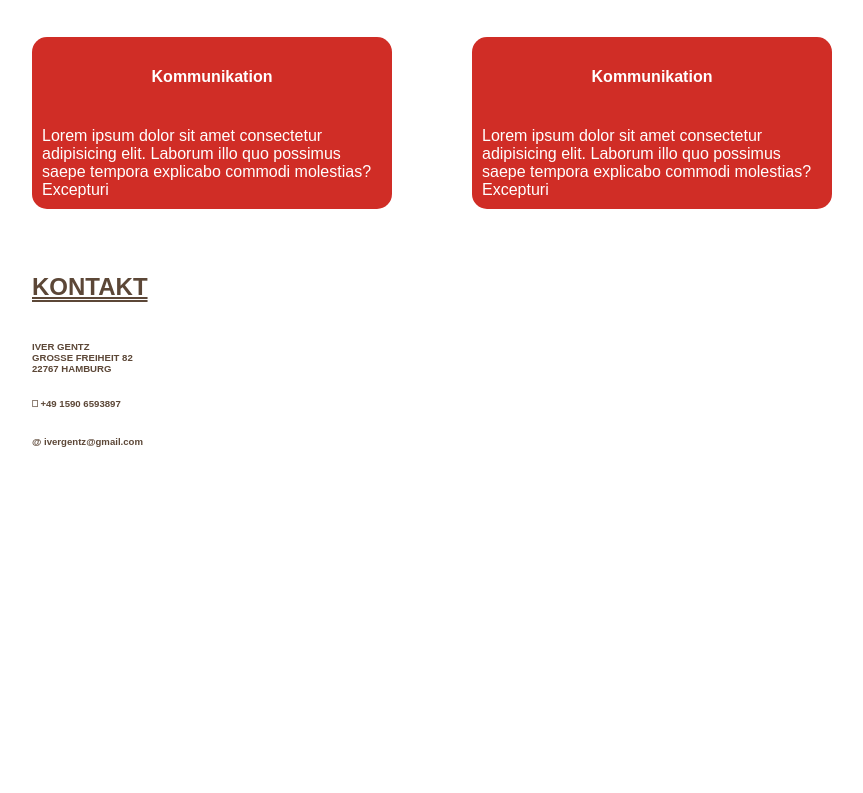
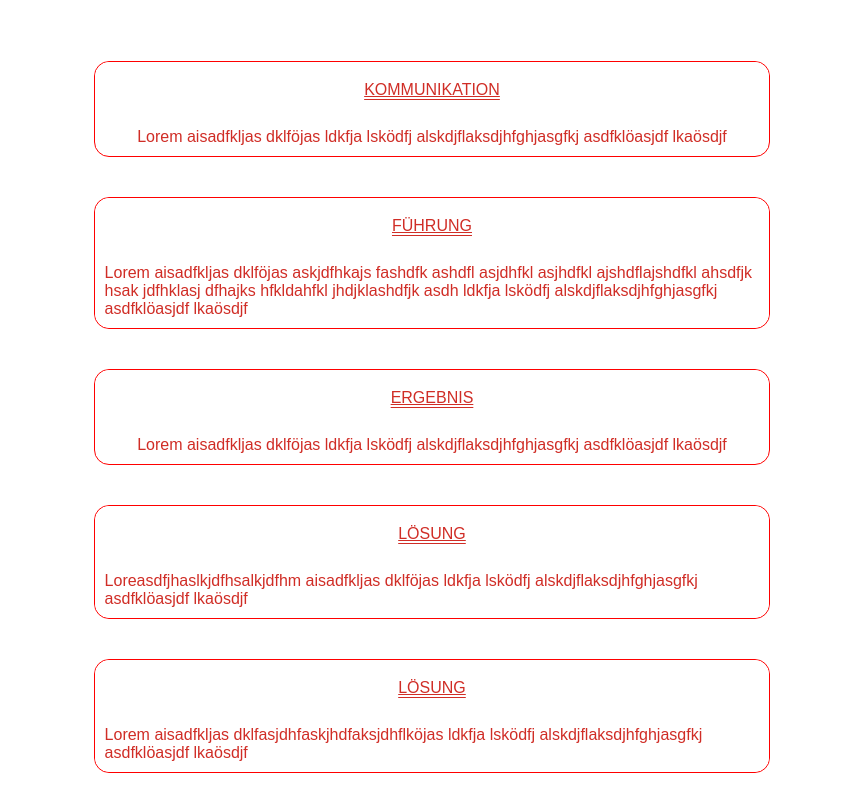
Before and after one commit to ivergentz/applicationiver, a React (Create React App) app: page / in a window 1280 px wide. Shown: the part 1367-2160 px from the top of the page, without its empty margins (208-1071 px from the left). Before the commit the page ends 1903 px from the top, so only its background shows below. Built offline with nearby package versions, Linux system fonts and the light colour scheme.

Commit message:
card section finalized

```diff
--- a/src/cards/CardWrapper.js
+++ b/src/cards/CardWrapper.js
@@ -5,7 +5,6 @@ import Cards from "./Cards"
 const CardWrapper = () => {
   return (
     <Wrapper>
-      <Cards />
       <Cards />
     </Wrapper>
   )
--- a/src/cards/Cards.js
+++ b/src/cards/Cards.js
@@ -1,14 +1,19 @@
 import React from "react"
 import styled from "styled-components"
+import cardcontent from "./cardcontent"
 
 const CardWrapper = () => {
+  console.log(cardcontent)
   return (
     <Wrapper>
-      <Header>Kommunikation</Header>
-      <Text>
-        Lorem ipsum dolor sit amet consectetur adipisicing elit. Laborum illo
-        quo possimus saepe tempora explicabo commodi molestias? Excepturi
-      </Text>
+      {cardcontent.map(function (card) {
+        return (
+          <Card key={card.id}>
+            <Header>{card.title}</Header>
+            <Text>{card.text}</Text>
+          </Card>
+        )
+      })}
     </Wrapper>
   )
 }
@@ -18,19 +23,26 @@ export default CardWrapper
 const Wrapper = styled.div`
   display: flex;
   flex-direction: column;
-  width: 45%;
+  align-items: center;
+  padding: 3vh;
+  border-radius: 20px;
+  padding-bottom: 0;
 `
 
 const Header = styled.h3`
   display: flex;
-  height: 10vh;
+  width: 100%;
+  height: 7vh;
   justify-content: center;
   align-items: center;
-  background: rgb(208, 45, 38);
-  color: white;
+  background: white;
+  color: rgb(208, 45, 38);
   font-size: 16px;
   border-radius: 15px 15px 0 0;
   border: none;
+  text-transform: uppercase;
+  font-weight: 100;
+  text-decoration: underline double;
 `
 
 const Text = styled.p`
@@ -38,10 +50,21 @@ const Text = styled.p`
   height: auto;
   justify-content: center;
   align-items: center;
-  background: rgb(208, 45, 38);
-  color: white;
+  background: white;
+  color: rgb(208, 45, 38);
   font-size: 16px;
   border-radius: 0 0 15px 15px;
   padding: 10px;
   border: none;
 `
+
+const Card = styled.div`
+  display: flex;
+  flex-direction: column;
+  align-items: center;
+  justify-content: center;
+  width: 90%;
+  margin-bottom: 5vh;
+  border: 0.5px solid red;
+  border-radius: 15px;
+`
--- a/src/cards/cardcontent.js
+++ b/src/cards/cardcontent.js
@@ -0,0 +1,29 @@
+const cardcontent = [
+  {
+    title: "Kommunikation",
+    text: "Lorem aisadfkljas dklföjas ldkfja lsködfj alskdjflaksdjhfghjasgfkj asdfklöasjdf lkaösdjf ",
+    id: "001",
+  },
+  {
+    title: "Führung",
+    text: "Lorem aisadfkljas dklföjas askjdfhkajs fashdfk ashdfl asjdhfkl asjhdfkl ajshdflajshdfkl ahsdfjk hsak jdfhklasj dfhajks hfkldahfkl jhdjklashdfjk asdh ldkfja lsködfj alskdjflaksdjhfghjasgfkj asdfklöasjdf lkaösdjf ",
+    id: "002",
+  },
+  {
+    title: "Ergebnis",
+    text: "Lorem aisadfkljas dklföjas ldkfja lsködfj alskdjflaksdjhfghjasgfkj asdfklöasjdf lkaösdjf ",
+    id: "003",
+  },
+  {
+    title: "Lösung",
+    text: "Loreasdfjhaslkjdfhsalkjdfhm aisadfkljas dklföjas ldkfja lsködfj alskdjflaksdjhfghjasgfkj asdfklöasjdf lkaösdjf ",
+    id: "004",
+  },
+  {
+    title: "Lösung",
+    text: "Lorem aisadfkljas dklfasjdhfaskjhdfaksjdhflköjas ldkfja lsködfj alskdjflaksdjhfghjasgfkj asdfklöasjdf lkaösdjf ",
+    id: "005",
+  },
+]
+
+export default cardcontent
```
